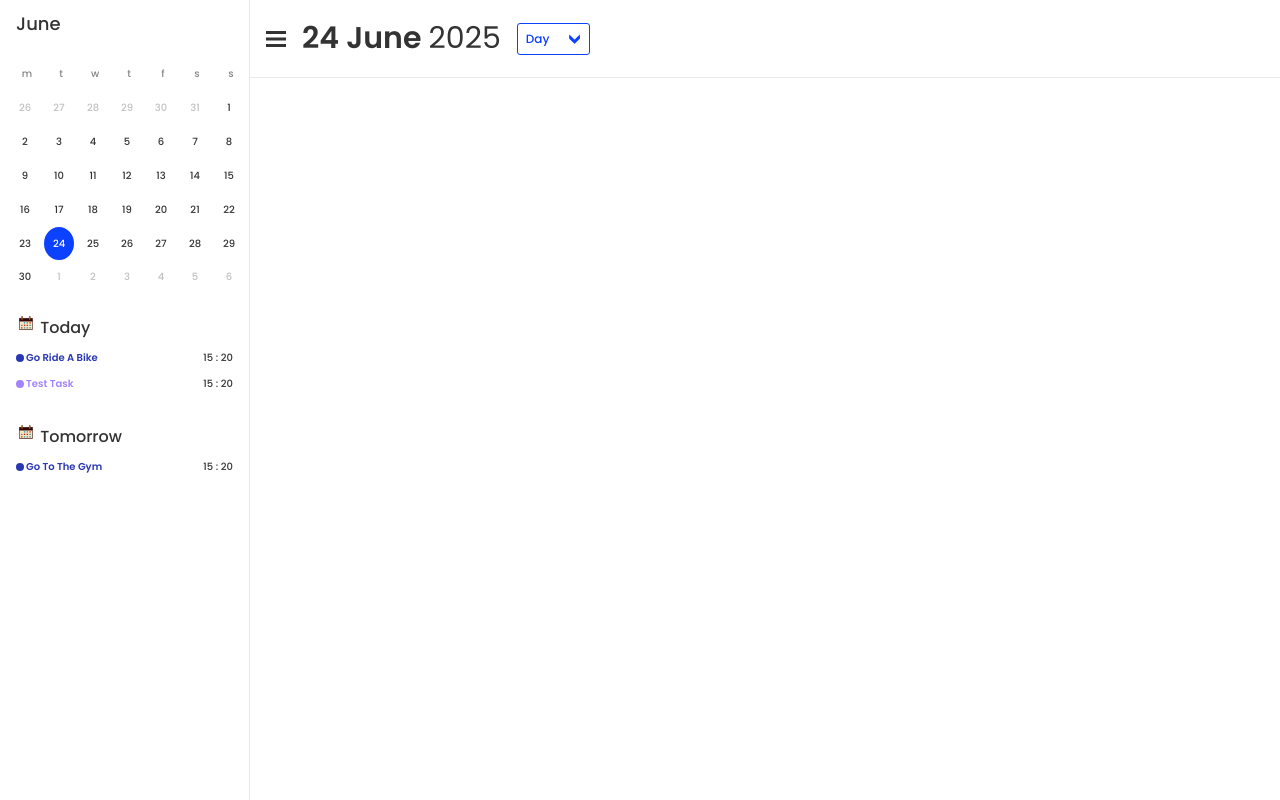
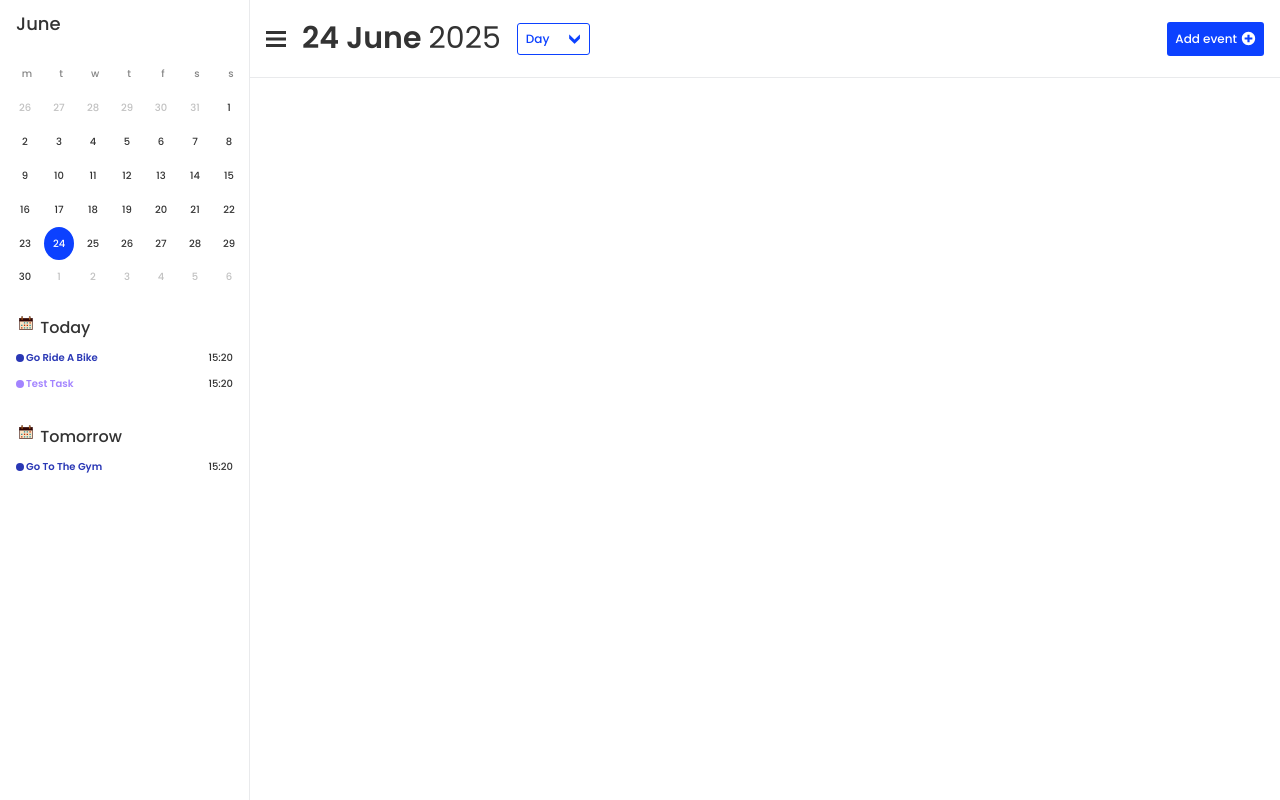
Before and after one commit to rasmus322/Vue_Calendar_App, a Vue app: page / in a window 1280 px wide. Built offline with nearby package versions, Linux system fonts and the light colour scheme.

Commit message:
Completed feature-2
Added:
1) Added btn to the top bar;
2) Added component for creation modal window;
3) Added function for events creation

Closes feature-2

```diff
--- /dev/null
+++ b/src/components/CreateEventModal/CreateEventModal.vue
@@ -0,0 +1,57 @@
+<script setup lang="ts">
+import { Event, useEventsStore } from '@/stores/events';
+import { defineEmits, ref } from 'vue';
+import { v4 as uuidv4 } from 'uuid';
+
+const emit = defineEmits(['close'])
+
+const { createEvent } = useEventsStore()
+
+const formData = ref<Event>({
+    id: uuidv4(),
+    name: '',
+    date: new Date().toISOString().slice(0, 16),
+    category: 'work',
+    completed: false
+})
+</script>
+
+<template>
+    <div class="modal-backdrop" @click="emit('close')">
+        <div class="modal-container" @click.stop>
+            <h3 class="modal-title">
+                Add your event
+            </h3>
+            <form class="modal-form" @submit.prevent="createEvent(formData), emit('close')">
+                <input
+                    class="modal-input-text"
+                    v-model="formData.name"
+                    type="text"
+                    placeholder="Name of event"
+                    required
+                >
+                <label for="category-select" class="modal-label"> Choose category of your event </label>
+                <div class="select-wrapper">
+                    <select v-model="formData.category" name="category-select" class="modal-select">
+                        <option value="work" class="modal-select-option"> Work </option>
+                        <option value="entertainment" class="modal-select-option"> Entertainment </option>
+                        <option value="sport" class="modal-select-option"> Sport </option>
+                        <option value="health" class="modal-select-option"> Health </option>
+                        <option value="other" class="modal-select-option"> Other </option>
+                    </select>
+                </div>
+                <label for="date-picker" class="modal-label"> Choose date of your event </label>
+                <input
+                    name="date-picker"
+                    class="modal-input-date"
+                    type="datetime-local"
+                    v-model="formData.date"
+                    required
+                >
+                <button type="submit" class="modal-btn"> Add event </button>
+            </form>
+        </div>
+    </div>
+</template>
+
+<style src="./style.scss" scoped lang="scss"></style>
--- a/src/components/SideBar/SideBar.vue
+++ b/src/components/SideBar/SideBar.vue
@@ -1,11 +1,11 @@
 <script setup lang="ts">
-import { useTasksStore } from '@/stores/tasks';
+import { useEventsStore } from '@/stores/events';
 import SideBarCalendar from './SideBarCalendar/SideBarCalendar.vue';
 import SideBarTasks from './SideBarTasks/SideBarTasks.vue';
 import { useCalendarStore } from '@/stores/calendar';
 
 const calendarStore = useCalendarStore();
-const tasksStore = useTasksStore()
+const eventsStore = useEventsStore()
 </script>
 
 <template>
@@ -19,8 +19,8 @@ const tasksStore = useTasksStore()
             :days-numbers="calendarStore.daysNumbers"
         />
         <SideBarTasks
-            :category-colors="tasksStore.categoryColors"
-            :tasks="tasksStore.tasks"
+            :category-colors="eventsStore.categoryColors"
+            :events="eventsStore.events"
         />
     </div>
 </template>
--- a/src/components/SideBar/SideBarCalendar/SideBarCalendar.vue
+++ b/src/components/SideBar/SideBarCalendar/SideBarCalendar.vue
@@ -47,7 +47,6 @@ const props = defineProps<Props>()
             align-items: center;
             font-weight: 500;
             font-size: 10px;
-            color: var(--text-color-primary);
 
             &.active {
                 background-color: var(--accent-bg-color);
--- a/src/components/SideBar/SideBarTasks/SideBarTasks.vue
+++ b/src/components/SideBar/SideBarTasks/SideBarTasks.vue
@@ -1,13 +1,14 @@
 <script setup lang="ts">
-import { Task, TaskCategory } from '@/stores/tasks';
+import { Event } from '@/stores/events';
+import { EventCategory } from '@/types';
 import { computed, defineProps } from 'vue';
 import SideBarTasksBlock from './SideBarTasksBlock.vue'
 
 interface Props {
     /// Object with hex codes of color of categories
-    categoryColors: Record<TaskCategory, string>;
+    categoryColors: Record<EventCategory, string>;
     /// array of tasks
-    tasks: Task[]
+    events: Event[]
 }
 
 const props = defineProps<Props>()
@@ -17,21 +18,21 @@ const tomorrow = new Date(today)
 tomorrow.setDate(today.getDate() + 1)
 
 const hasTasksToday = computed(() => {
-    return props.tasks.some(task =>
-        new Date(task.date).toDateString() === today.toDateString()
+    return props.events.some(event =>
+        new Date(event.date).toDateString() === today.toDateString()
     )
 })
 const hasTasksTomorrow = computed(() => {
-    return props.tasks.some(task =>
-        new Date(task.date).toDateString() === tomorrow.toDateString()
+    return props.events.some(event =>
+        new Date(event.date).toDateString() === tomorrow.toDateString()
     )
 })
 </script>
 
 <template>
     <div class="tasks-container">
-        <SideBarTasksBlock :day="'today'" :tasks="props.tasks" :category-colors="props.categoryColors"/>
-        <SideBarTasksBlock :day="'tomorrow'" :tasks="props.tasks" :category-colors="props.categoryColors"/>
+        <SideBarTasksBlock :day="'today'" :events="props.events" :category-colors="props.categoryColors"/>
+        <SideBarTasksBlock :day="'tomorrow'" :events="props.events" :category-colors="props.categoryColors"/>
         <div v-if="!hasTasksToday && !hasTasksTomorrow" class="tasks-section tasks-none">
             <h3 class="tasks-title"> You don't have any tasks for the nearest days </h3>
         </div>
--- a/src/components/SideBar/SideBarTasks/SideBarTasksBlock.vue
+++ b/src/components/SideBar/SideBarTasks/SideBarTasksBlock.vue
@@ -1,14 +1,15 @@
 <script setup lang="ts">
 import { defineProps } from 'vue';
-import { Task, TaskCategory } from '@/stores/tasks';
+import { Event } from '@/stores/events';
+import { EventCategory } from '@/types';
 
 interface Props {
     /// Parametr that tells for what day is this block of tasks
     day: string;
     /// Object with hex codes of color of categories
-    categoryColors: Record<TaskCategory, string>;
+    categoryColors: Record<EventCategory, string>;
     /// array of tasks
-    tasks: Task[]
+    events: Event[]
 }
 
 const props = defineProps<Props>()
@@ -17,22 +18,23 @@ const today = new Date()
 const tomorrow = new Date(today)
 tomorrow.setDate(today.getDate() + 1)
 
-const isSameDay = (date1: Date, date2: Date) => {
+const isSameDay = (dateString: string, date2: Date) => {
+    const date1 = new Date(dateString)
     return date1.getDate() === date2.getDate() &&
            date1.getMonth() === date2.getMonth() &&
            date1.getFullYear() === date2.getFullYear()
 }
 
-const transformDate = (date: Date): string => {
-    return `${date.getHours() > 10 ? date.getHours() : '0' + date.getHours()}
-            : ${date.getMinutes()}`
+const transformDate = (dateString: string): string => {
+    const date = new Date(dateString)
+    return `${date.getHours() > 9 ? date.getHours() : '0' + date.getHours()}:${date.getMinutes() > 9 ? date.getMinutes() : '0' + date.getMinutes()}`
 }
 </script>
 
 <template>
     <div
-        v-if="props.tasks.find(task => isSameDay(task.date, today)) ||
-        props.tasks.find(task => isSameDay(task.date, tomorrow))"
+        v-if="props.events.find(event => isSameDay(event.date, today)) ||
+        props.events.find(event => isSameDay(event.date, tomorrow))"
         :class="`tasks-section ${day === 'today' ? 'tasks-today' : 'tasks-tomorrow'}`"
     >
         <h3 class="tasks-title">
@@ -42,18 +44,18 @@ const transformDate = (date: Date): string => {
         <ul class="tasks-list">
             <li
                 class="tasks-item"
-                v-for="task in props.tasks.filter(task => props.day === 'today' ? isSameDay(task.date, today) : isSameDay(task.date, tomorrow))"
-                :key="task.id"
+                v-for="event in props.events.filter(event => props.day === 'today' ? isSameDay(event.date, today) : isSameDay(event.date, tomorrow))"
+                :key="event.id"
             >
                 <span
                     class="tasks-item-icon"
-                    :style="{ backgroundColor: props.categoryColors[task.category] }"
+                    :style="{ backgroundColor: props.categoryColors[event.category] }"
                 ></span>
                 <b
                     class="tasks-item-name"
-                    :style="{ color: props.categoryColors[task.category] }"
-                >{{ task.name }}</b>
-                <p class="tasks-item-time">{{ transformDate(task.date) }}</p>
+                    :style="{ color: props.categoryColors[event.category] }"
+                >{{ event.name }}</b>
+                <p class="tasks-item-time">{{ transformDate(event.date) }}</p>
             </li>
         </ul>
     </div>
@@ -63,7 +65,6 @@ const transformDate = (date: Date): string => {
     .tasks-title {
         font-weight: 500;
         font-size: 16px;
-        color: var(--text-color-primary);
         text-transform: capitalize;
         margin-bottom: 10px;
         img {
@@ -96,6 +97,5 @@ const transformDate = (date: Date): string => {
     .tasks-item-time {
         font-weight: 500;
         font-size: 10px;
-        color: var(--text-color-primary);
     }
 </style>
--- a/src/components/TopBar/TopBar.vue
+++ b/src/components/TopBar/TopBar.vue
@@ -1,6 +1,7 @@
 <script setup lang="ts">
 import { ref, defineEmits, defineProps, watch } from 'vue';
 import type { SelectOptionType } from '@/types.ts';
+import CreateEventModal from '../CreateEventModal/CreateEventModal.vue';
 
 interface Props {
     addClass: string;
@@ -10,6 +11,8 @@ interface Props {
 const emits = defineEmits(['changeOption', 'changeSideBarStatus'])
 
 const props = defineProps<Props>()
+
+const showModal = ref<boolean>(false)
 
 const selectOption = ref<SelectOptionType>('day')
 const date = new Date()
@@ -21,6 +24,10 @@ const weekTitle = `${date.getDate()}-${endOfWeek.getDate()} ${date.toLocaleStrin
 const monthTitle = date.toLocaleString('en-US', { month: 'long' })
 const yearTitle = ''
 const titleText = ref<string>(dayTitle)
+
+const changeModalState = (status: boolean) => {
+    showModal.value = status
+}
 
 watch(
     () => selectOption.value,
@@ -60,8 +67,14 @@ watch(
             </div>
         </section>
         <section class="topbar-right">
-
+            <button class="topbar-btn" @click="changeModalState(true)">
+                Add event
+                <svg width="15" height="15" viewBox="0 0 15 15" fill="none" xmlns="http://www.w3.org/2000/svg">
+                    <path d="M7.49998 0.833344C3.81718 0.833344 0.833313 3.81721 0.833313 7.50001C0.833313 11.1828 3.81718 14.1667 7.49998 14.1667C11.1828 14.1667 14.1666 11.1828 14.1666 7.50001C14.1666 3.81721 11.1828 0.833344 7.49998 0.833344ZM11.3709 8.2527C11.3709 8.43012 11.2258 8.57528 11.0484 8.57528H8.57525V11.0484C8.57525 11.2258 8.43009 11.371 8.25267 11.371H6.74729C6.56987 11.371 6.42471 11.2258 6.42471 11.0484V8.57528H3.95159C3.77417 8.57528 3.62901 8.43012 3.62901 8.2527V6.74732C3.62901 6.5699 3.77417 6.42474 3.95159 6.42474H6.42471V3.95162C6.42471 3.7742 6.56987 3.62904 6.74729 3.62904H8.25267C8.43009 3.62904 8.57525 3.7742 8.57525 3.95162V6.42474H11.0484C11.2258 6.42474 11.3709 6.5699 11.3709 6.74732V8.2527Z" fill="white"/>
+                </svg>
+            </button>
         </section>
+        <CreateEventModal v-if="showModal" @close="changeModalState(false)"/>
     </div>
 </template>
 
--- a/src/components/TopBar/style.scss
+++ b/src/components/TopBar/style.scss
@@ -51,7 +51,6 @@
 .topbar-title {
     font-weight: 600;
     font-size: 30px;
-    color: var(--text-color-primary);
     & span {
         font-weight: 400;
     }
@@ -81,3 +80,18 @@
     cursor: pointer;
     padding: 8px 24px 8px 8px;
 }
+.topbar-btn {
+    display: flex;
+    align-items: center;
+    font-weight: 500;
+    font-size: 12px;
+    color: var(--accent-text-color);
+    background-color: var(--accent-bg-color);
+    border: none;
+    border-radius: 3px;
+    cursor: pointer;
+    padding: 8px;
+    & svg {
+        margin-left: 4px;
+    }
+}
--- a/src/stores/tasks.ts
+++ b/src/stores/events.ts
@@ -1,24 +1,23 @@
 import { defineStore } from "pinia";
 import { ref } from "vue";
 import { v4 as uuidv4 } from "uuid"
+import { EventCategory } from "@/types";
 
-export type TaskCategory = 'work' | 'entertainment' | 'sport' | 'health' | 'other'
-
-export interface Task {
+export interface Event {
     /// Id of task
     id: string;
     /// Name of task
     name: string;
     /// Date and time by which the task must be completed
-    date: Date;
+    date: string;
     /// Category of task
-    category: TaskCategory;
+    category: EventCategory;
     /// Flag that tells if the task is completed
     completed: boolean;
 }
 
-export const useTasksStore = defineStore('tasksStore', () => {
-    const categoryColors: Record<TaskCategory, string> = {
+export const useEventsStore = defineStore('eventsStore', () => {
+    const categoryColors: Record<EventCategory, string> = {
         work: '#BE1A1A',
         entertainment: '#E7C160',
         sport: '#2937B5',
@@ -26,32 +25,37 @@ export const useTasksStore = defineStore('tasksStore', () => {
         other: '#A384FF'
     }
 
-    const tasks = ref<Task[]>([
+    const events = ref<Event[]>([
         {
             id: uuidv4(),
             name: 'go ride a bike',
-            date: new Date(),
+            date: new Date().toISOString().slice(0, 16),
             category: 'sport',
             completed: false
         },
         {
             id: uuidv4(),
             name: 'go to the gym',
-            date: new Date(Date.now() + 24 * 60 * 60 * 1000),
+            date: new Date(Date.now() + 24 * 60 * 60 * 1000).toISOString().slice(0, 16),
             category: 'sport',
             completed: false
         },
         {
             id: uuidv4(),
             name: 'test task',
-            date: new Date(),
+            date: new Date().toISOString().slice(0, 16),
             category: 'other',
             completed: true
         }
     ])
 
+    const createEvent = (event: Event) => {
+        events.value.push(event)
+    }
+
     return {
         categoryColors,
-        tasks
+        events,
+        createEvent
     }
 })
--- a/src/types.ts
+++ b/src/types.ts
@@ -1 +1,3 @@
 export type SelectOptionType = 'day' | 'week' | 'month' | 'year'
+
+export type EventCategory = 'work' | 'entertainment' | 'sport' | 'health' | 'other'
```
Also changed, not shown: src/components/CreateEventModal/style.scss (added, +92 -0 lines).
